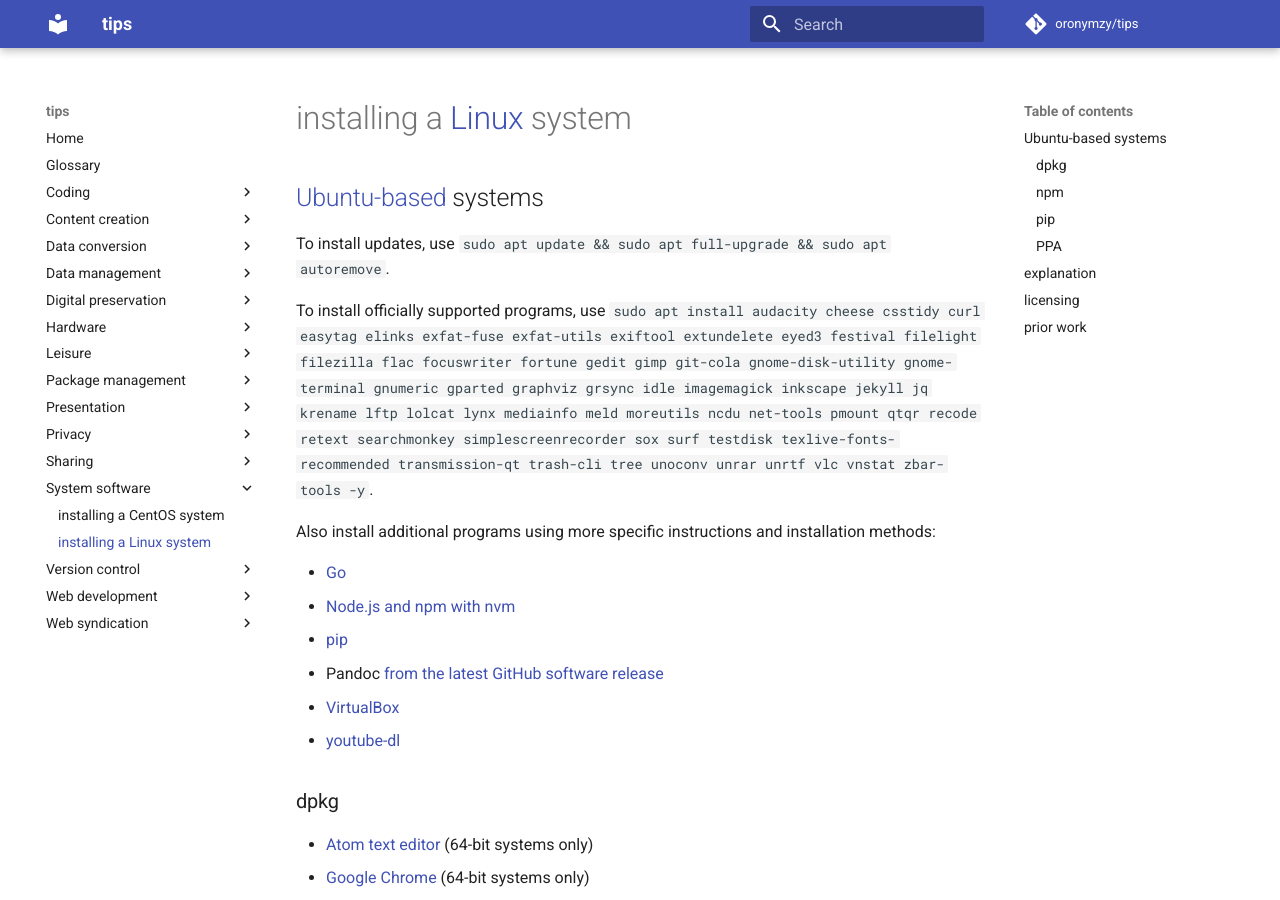
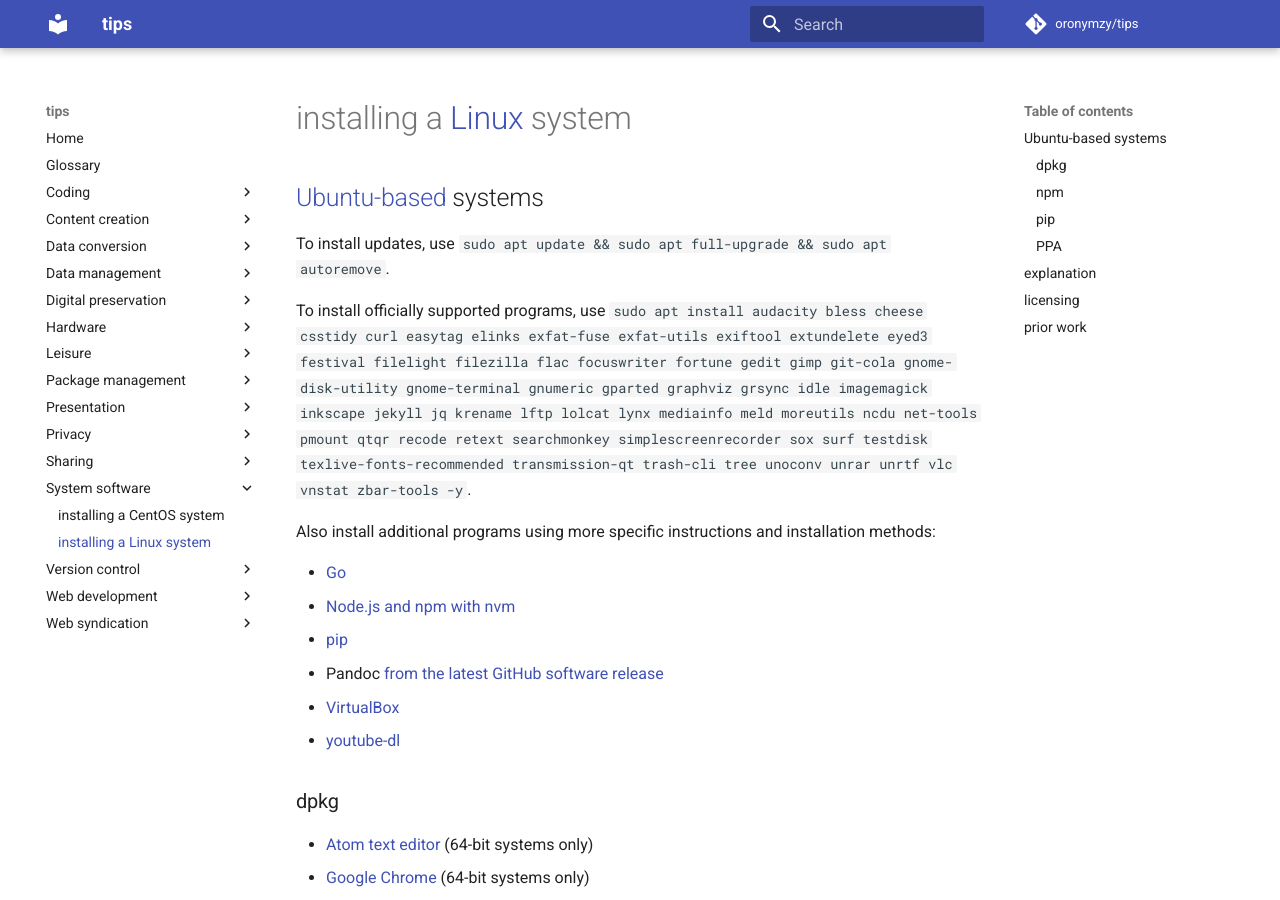
Before and after one commit to oronymzy/tips, an MkDocs documentation site: the page built from docs/insLnxS.md, in a window 1280 px wide and 900 px high. Built offline with MkDocs 1.6.1 and Material for MkDocs 9.7.7, drawn with Linux system fonts in a browser that asks for light colours; comment, search, counter and statistics services are not loaded; some of the changed text lies outside the part shown.

Commit message:
Add 'Bless' hex editor with licensing information and footnote

```diff
--- a/docs/insLnxS.md
+++ b/docs/insLnxS.md
@@ -3,7 +3,7 @@
 
 To install updates, use `sudo apt update && sudo apt full-upgrade && sudo apt autoremove`.
 
-To install officially supported programs, use `sudo apt install audacity cheese csstidy curl easytag elinks exfat-fuse exfat-utils exiftool extundelete eyed3 festival filelight filezilla flac focuswriter fortune gedit gimp git-cola gnome-disk-utility gnome-terminal gnumeric gparted graphviz grsync idle imagemagick inkscape jekyll jq krename lftp lolcat lynx mediainfo meld moreutils ncdu net-tools pmount qtqr recode retext searchmonkey simplescreenrecorder sox surf testdisk texlive-fonts-recommended transmission-qt trash-cli tree unoconv unrar unrtf vlc vnstat zbar-tools -y`.
+To install officially supported programs, use `sudo apt install audacity bless cheese csstidy curl easytag elinks exfat-fuse exfat-utils exiftool extundelete eyed3 festival filelight filezilla flac focuswriter fortune gedit gimp git-cola gnome-disk-utility gnome-terminal gnumeric gparted graphviz grsync idle imagemagick inkscape jekyll jq krename lftp lolcat lynx mediainfo meld moreutils ncdu net-tools pmount qtqr recode retext searchmonkey simplescreenrecorder sox surf testdisk texlive-fonts-recommended transmission-qt trash-cli tree unoconv unrar unrtf vlc vnstat zbar-tools -y`.
 
 Also install additional programs using more specific instructions and installation methods:
 
@@ -45,6 +45,7 @@ For Lubuntu, install additional packages using `sudo apt install dolphin kate op
 
     This is an incomplete explanation.
 
+- `bless` installs [Bless](https://github.com/afrantzis/bless), a [hex editor](https://en.wikipedia.org/wiki/Hex_editor) available under the [GNU GPL v.20](https://choosealicense.com/licenses/gpl-2.0/)[^insLnxS2].
 - `gprename` installs [GPRename](http://gprename.sourceforge.net/), a [batch renamer](https://en.wikipedia.org/wiki/Batch_renaming).
 - `krename` installs [KRename](https://www.krename.net/home/), a [batch renamer](https://en.wikipedia.org/wiki/Batch_renaming).
 - `net-tools` installs [ifconfig](https://en.wikipedia.org/wiki/Ifconfig).
```
Also changed, not shown: other parts of docs/insLnxS.md (+1 -0 lines).
